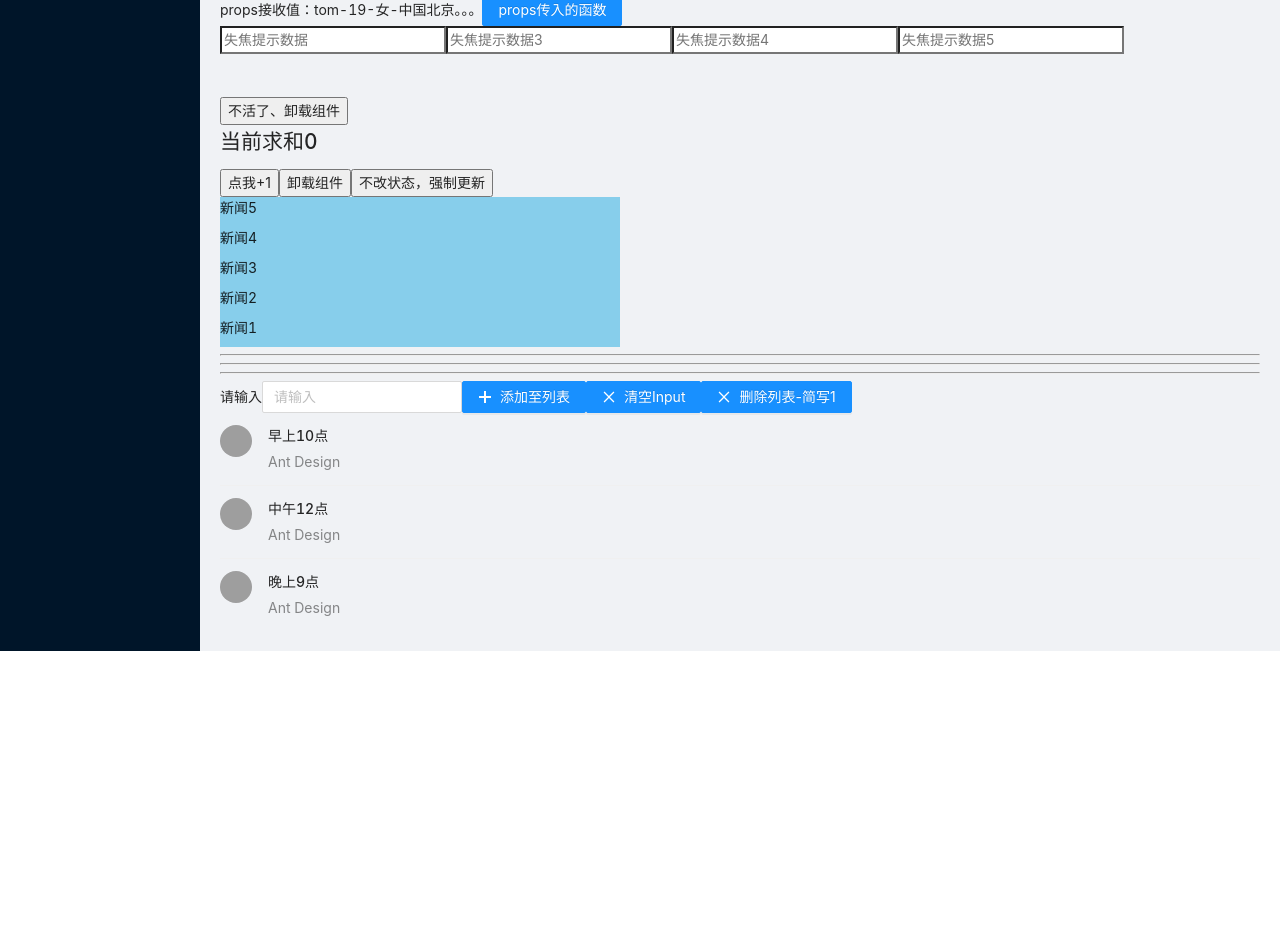
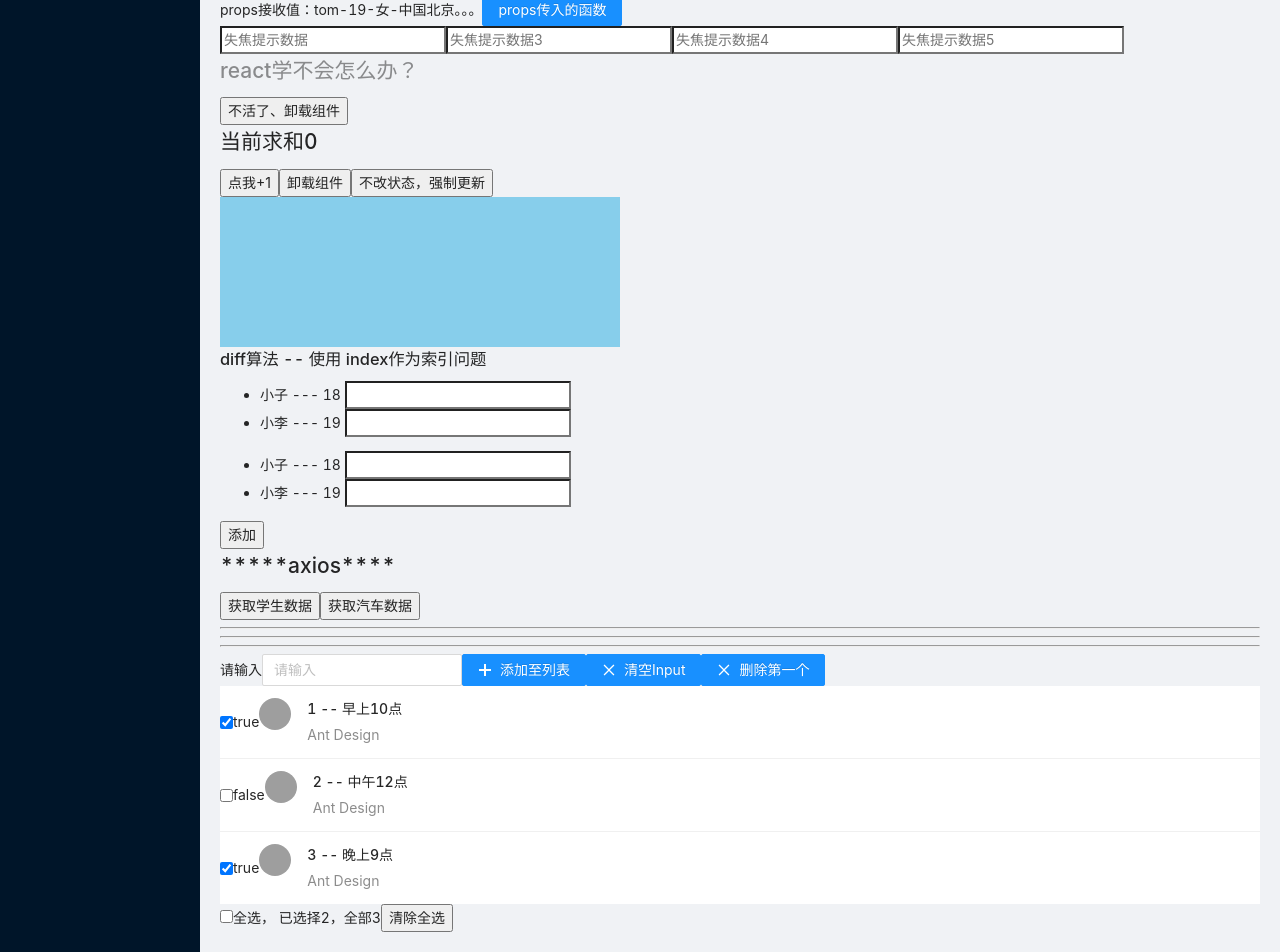
Before and after one commit to shufan100/react-antd-project, a React (Create React App) app: page / in a window 1280 px wide. Shown: the part 242-1194 px from the top of the page. Before the commit the page ends 893 px from the top, so only its background shows below. Built offline with nearby package versions, Linux system fonts and the light colour scheme; grey boxes are pictures that could not be loaded.

Commit message:
axios和配置代理

```diff
--- a/package.json
+++ b/package.json
@@ -8,6 +8,7 @@
     "@testing-library/user-event": "^12.8.3",
     "antd": "^4.16.13",
     "axios": "^0.21.4",
+    "nanoid": "^3.3.1",
     "prop-types": "^15.8.1",
     "react": "^17.0.2",
     "react-dom": "^17.0.2",
--- a/public/index.html
+++ b/public/index.html
@@ -2,42 +2,28 @@
 <html lang="en">
   <head>
     <meta charset="utf-8" />
+    <!-- %PUBLIC_URL%：代表public文件夹路径 -->
     <link rel="icon" href="%PUBLIC_URL%/favicon.ico" />
+    <!-- 开启理想视口，用于移动端网页适配 -->
     <meta name="viewport" content="width=device-width, initial-scale=1" />
+    <!-- 用于配置浏览器页签+地址栏的颜色(仅支持安卓手机) -->
     <meta name="theme-color" content="#000000" />
+    <!-- 描述网站信息 -->
     <meta
       name="description"
       content="Web site created using create-react-app"
     />
+    <!-- 用于指定网页添加到手机主屏幕后的图标 -->
     <link rel="apple-touch-icon" href="%PUBLIC_URL%/logo192.png" />
-    <!--
-      manifest.json provides metadata used when your web app is installed on a
-      user's mobile device or desktop. See https://developers.google.com/web/fundamentals/web-app-manifest/
-    -->
+    <!-- 用于加壳时的配置文件 -->
     <link rel="manifest" href="%PUBLIC_URL%/manifest.json" />
-    <!--
-      Notice the use of %PUBLIC_URL% in the tags above.
-      It will be replaced with the URL of the `public` folder during the build.
-      Only files inside the `public` folder can be referenced from the HTML.
 
-      Unlike "/favicon.ico" or "favicon.ico", "%PUBLIC_URL%/favicon.ico" will
-      work correctly both with client-side routing and a non-root public URL.
-      Learn how to configure a non-root public URL by running `npm run build`.
-    -->
-    <title>React App</title>
+    <title>React-Antd-Project</title>
   </head>
   <body>
-    <noscript>You need to enable JavaScript to run this app.</noscript>
+    <!-- 若浏览器不支持js则展示标签中的内容 -->
+    <noscript>你的浏览器不支持JavaScript的运行.</noscript>
     <div id="root"></div>
-    <!--
-      This HTML file is a template.
-      If you open it directly in the browser, you will see an empty page.
 
-      You can add webfonts, meta tags, or analytics to this file.
-      The build step will place the bundled scripts into the <body> tag.
-
-      To begin the development, run `npm start` or `yarn start`.
-      To create a production bundle, use `npm run build` or `yarn build`.
-    -->
   </body>
 </html>
--- a/src/reportWebVitals.js
+++ b/src/reportWebVitals.js
@@ -1,5 +1,6 @@
 const reportWebVitals = onPerfEntry => {
   if (onPerfEntry && onPerfEntry instanceof Function) {
+    // 引了一个'web-vitals库
     import('web-vitals').then(({ getCLS, getFID, getFCP, getLCP, getTTFB }) => {
       getCLS(onPerfEntry);
       getFID(onPerfEntry);
--- a/src/store/action-type.js
+++ b/src/store/action-type.js
@@ -5,4 +5,6 @@ export const APP_SET_TITLE = 'APP_SET_TITLE';
 // user
 export const USER_SET_INPUTCHANGE = 'user_set_inputChange';  // 111步
 export const USER_SET_LISTPUSH = 'user_set_listpush';
+export const USER_EDIT_ITEM = 'user_edit_item';
 export const USER_DELETE_ITEM = 'user_delete_item';
+export const USER_CHENCKALL_ITEM = 'user_checkall_item';
--- a/src/store/actions/index.js
+++ b/src/store/actions/index.js
@@ -1,10 +1,12 @@
 // action内的方法主要是用于封装，每个方法返回的都是一个对象，然后再由组件内的stroe.dispatch(acion对象（{type:'',data:null}）),而dispatch方法执行提交到reducers里
 import { toggleSiderBar, setCodeAction, setTitleAction } from './app';
-import { deleteItemAction, resetInputAction } from './user';
+import { deleteItemAction, resetInputAction, editItemAction, checkAllItemAction } from './user';
 export {
   toggleSiderBar,
   setCodeAction,
   setTitleAction,
   deleteItemAction,
   resetInputAction, // 333步
+  editItemAction,
+  checkAllItemAction
 };
--- a/src/store/actions/user.js
+++ b/src/store/actions/user.js
@@ -9,13 +9,21 @@ import * as types from '../action-type';
 // };
 
 // 222步
-export const resetInputAction = (value)=>({
-  type:types.USER_SET_INPUTCHANGE,
+export const resetInputAction = (value) => ({
+  type: types.USER_SET_INPUTCHANGE,
   value
 });
 
 // 简写1：
-export const deleteItemAction = (data) => ({
+export const deleteItemAction = (index) => ({
   type: types.USER_DELETE_ITEM,
+  index,
+});
+export const editItemAction = (data) => ({
+  type: types.USER_EDIT_ITEM,
   data,
 });
+export const checkAllItemAction = (value) => ({
+  type: types.USER_CHENCKALL_ITEM,
+  value,
+});
--- a/src/store/reducers/user.js
+++ b/src/store/reducers/user.js
@@ -1,23 +1,20 @@
 import * as types from '../action-type'; // 777步
+import { nanoid } from 'nanoid';
 
 const userState = {
   token: '111',
   inputVal: '请输入',
-  statelList: ['早上10点', '中午12点', '晚上9点'],
+  statelList: [
+    { id: 1, done: true, name: '早上10点' },
+    { id: 2, done: false, name: '中午12点' },
+    { id: 3, done: true, name: '晚上9点' },
+  ],
 };
 // store.dispatch({...})方法提交就到这里，action接收的是dispatch的对象，而这个对象是action的方法执行后返回的
 export function user (state = userState, action) {
   // Reducer里只能接受state，不能改变state,返回新得对象
 
   // input输入 / 传空清除输入
-  // if (action.type === 'USER_SET_INPUTCHANGE') {
-  //   return {
-  //     ...state,
-  //     inputVal: action.value
-  //   };
-  // }
-
-  // 888步
   if (action.type === types.USER_SET_INPUTCHANGE) {
     return {
       ...state,
@@ -25,30 +22,43 @@ export function user (state = userState, action) {
     };
   }
 
-  // 将input值push到列表中
-  // console.log(action, '---');
+  // 添加至列表：将input值push到列表中
   if (types.USER_SET_LISTPUSH === action.type) {
     let newState = JSON.parse(JSON.stringify(state));
     if (newState.inputVal && newState.inputVal !== '请输入') {
-      newState.statelList.push(newState.inputVal);
+      const obj = { id: nanoid(), name: newState.inputVal, done: false };
+      newState.statelList.push(obj);
       newState.inputVal = '请输入';
     }
+    return newState;
+  }
+  // 修改列表
+  if (types.USER_EDIT_ITEM === action.type) {
+    let newState = JSON.parse(JSON.stringify(state));
+    newState.statelList.forEach(item => item.id === action.data.id ? item.done = action.data.done : item.done);
+    return newState;
+  }
+
+  // 全选列表
+  if (types.USER_CHENCKALL_ITEM === action.type) {
+    let newState = JSON.parse(JSON.stringify(state));
+    newState.statelList.forEach(item => item.done = action.value);
     return newState;
   }
 
   // 删除列表
   if (types.USER_DELETE_ITEM === action.type) {
-    // console.log('简写1');
-    let newState = JSON.parse(JSON.stringify(state));
-    newState.statelList.splice(action.index, 1);
-    return newState;
-  }
-  if (action.type === 'USER_DELETE_ITEM1') {
-    // console.log('原生写法');
     let newState = JSON.parse(JSON.stringify(state));
     newState.statelList.splice(action.index, 1);
     return newState;
   }
 
+  //   // console.log('原生写法');
+  // if (action.type === 'USER_DELETE_ITEM1') {
+  //   let newState = JSON.parse(JSON.stringify(state));
+  //   newState.statelList.splice(action.index, 1);
+  //   return newState;
+  // }
+
   return state;
 };
--- a/src/views/layout/Content/index.jsx
+++ b/src/views/layout/Content/index.jsx
@@ -1,12 +1,13 @@
 import React, { Component } from 'react';
 import ReactDOM from 'react-dom';
+import axios from 'axios';
 import { PropTypes } from 'prop-types';
 import { Layout, Button, List, Avatar, Input } from 'antd';
 import { PlusOutlined, CloseOutlined } from '@ant-design/icons';
 import './index.scss';
 import { connect } from 'react-redux';
 import store from '../../../store'; // 11步
-import { deleteItemAction, resetInputAction } from '@/store/actions';  // 444步
+import { deleteItemAction, resetInputAction, editItemAction, checkAllItemAction } from '@/store/actions';  // 444步
 const { Content } = Layout;
 
 
@@ -39,7 +40,7 @@ class LayoutContentClass extends Component {
     address: '美国旧金山。。。',
   };
 
-  // *********初始化状态**********************************************************
+  // *********初始化状态state**********************************************************
   state = {
     list: [
       {
@@ -59,12 +60,17 @@ class LayoutContentClass extends Component {
     list2: ['Angular', 'React', 'Vue'],
     opacity: 0.5,
     count: 0,
-    newsArr: []
+    newsArr: [],
+    personList: [
+      { id: 1, name: '小子', age: 18 },
+      { id: 2, name: '小李', age: 19 },
+    ],
+    listIndex: -1
   };
   // 创建ref容器，一个容器对应一个
   myRef = React.createRef();
 
-  // 自定义方法(是直接挂在LayoutContent实例对象上)8******************************************
+  // ------------------click写法传参-------------------------------------
   demo () {
     console.log('按钮1', this);
   }
@@ -76,50 +82,58 @@ class LayoutContentClass extends Component {
     console.log('按钮3', param, this);
 
   }
-  // setState ******************************************
-  setShow () {
+
+  // ------------------setState-------------------------------------
+  setShow = () => {
     // 严重注意：state必须通过setState进行更新，且更新的动作好是合并
     this.setState({
       isShow: !this.state.isShow
     });
-    // this.props.speak() //props传入的函数
+    this.props.speak('子组件传的参数'); //props传入的函数
   }
-  // -------------------------------------------------------
-  // 新增
+
+  // ------------------列表-------------------------------------
+  // input输入:（只有input才能这么拿值）
+  inputChange = (e) => {
+    // 正常是提交一个对象到reducers里，但是通过封装的action的方法，返回新的对象，然后再提交，和原先的直接提交是一回事
+    store.dispatch(resetInputAction(e.target.value));
+  }
+  // 清空Input
+  reset = () => {
+    // 555步
+    store.dispatch(resetInputAction(''));
+  }
+  // 添加至列表
   add = () => {
     store.dispatch({ type: 'user_set_listpush' });
   }
-  reset = () => {
-    // 555步
-    store.dispatch(resetInputAction(''));
+  // 删除列表：
+  deleteItem1 = (index) => {
+    // Redux简写
+    store.dispatch(deleteItemAction(index));
+    // Redux原始写法
     // store.dispatch({
-    //   type:'USER_SET_INPUTCHANGE',
-    //   value:''
+    //   type: 'USER_DELETE_ITEM1',
+    //   index
     // });
   }
-  // 输入
-  inputChange (e) {
-    // 正常是提交一个对象到reducers里，但是通过封装的action的方法，返回新的对象，然后再提交，和原先的直接提交是一回事
-    //
-    store.dispatch(resetInputAction(e.target.value));
-    // store.dispatch({
-    //   type:'USER_SET_INPUTCHANGE',
-    //   value:e.target.value
-    // });
+  // 修改列表input状态
+  handleCheck = (id) => (e) => {
+    const obj = { id: id, done: e.target.checked };
+    store.dispatch(editItemAction(obj));
+  };
+  // 全选
+  handleCheckAll = (e) => {
+    console.log(e.target.checked);
+    store.dispatch(checkAllItemAction(e.target.checked));
   }
-  // 删除列表
-  // 原始写法
-  deleteItem (item, index) {
-    store.dispatch({
-      type: 'USER_DELETE_ITEM1',
-      index
-    });
-  }
-  // 简写1：
-  deleteItem1 (index) {
-    store.dispatch(deleteItemAction(index));
+  // 清除全选
+  handleCheckClear = () => {
+    store.dispatch(checkAllItemAction(false));
   }
 
+
+  // ------------------ref-------------------------------------
   // 字符串ref(弃用)
   showData = () => {
     // ref弃用，效率不高，
@@ -148,6 +162,51 @@ class LayoutContentClass extends Component {
     // e.target指对应的dom节点（input（5））
     console.log(e.target.value);
   }
+  handleMouse = (flag, index) => (e) => {
+    // console.log(flag, e.target);
+    this.setState({ listIndex: index });
+  }
+
+  // ------------------axios-------------------------------------
+  // 获取学生数据
+  getStudentsData = () => {
+    axios.get('/api1/students').then(
+      response => { console.log(response, '请求成功了！'); },
+      error => { console.log(error, '请求失败了！'); }
+    );
+  }
+  // 获取汽车数据
+  getCarsData = () => {
+    axios.get('/api2/cars').then(
+      response => { console.log(response, '请求成功了！'); },
+      error => { console.log(error, '请求失败了！'); }
+    );
+  }
+
+  // -------------------------diff---------------------------
+  addPerson = () => {
+    const { personList } = this.state;
+    const obj = { id: 3, name: '小王', age: 20 };
+    this.setState({ personList: [obj, ...personList] });
+  }
+  /**
+  慢动作回放  -- 使用index索引值做key的问题
+    初始化数据：
+      { id: 1, name: '小子', age: 18 }
+      { id: 2, name: '小李', age: 19 }
+    初始的虚拟DOM:
+      <li key=0> 小子 --- 18 </li>
+      <li key=1> 小李 --- 18 </li>
+
+    添加小王 更新后的数据：
+      { id: 3, name: '小王', age: 20 }
+      { id: 1, name: '小子', age: 18 }
+      { id: 2, name: '小李', age: 19 }
+    更新数据后的虚拟DOM:  （把小王数据放在前面渲染，索引变了，那么旧的虚拟dom的key与新的虚拟dom的内容不一样，就创建新的真的dom替换页面中的dom，这就照成性能问题）
+      <li key=0> 小王 --- 18 </li>
+      <li key=1> 小子 --- 18 </li>
+      <li key=2> 小李 --- 18 </li>
+   */
 
 
   // {/************************* 生命周期函数 *****************************************************************/}
@@ -181,18 +240,17 @@ class LayoutContentClass extends Component {
   // 组件挂载完毕的钩子（mounted）(*常用*)  初始化，发生ajax
   componentDidMount () {
     console.log('Content-componentDidMount');
-    this.timer = setInterval(() => {
-      let { opacity } = this.state;
-      opacity -= 0.1;
-      if (opacity <= 0) opacity = 1;
-      this.setState({ opacity });
-    }, 200);
-    this.timer2 = setInterval(() => {
-      const { newsArr } = this.state;
-      const news = `新闻${newsArr.length + 1}`;
-      this.setState({ newsArr: [news, ...newsArr] });
-
-    }, 1000);
+    // this.timer = setInterval(() => {
+    //   let { opacity } = this.state;
+    //   opacity -= 0.1;
+    //   if (opacity <= 0) opacity = 1;
+    //   this.setState({ opacity });
+    // }, 200);
+    // this.timer2 = setInterval(() => {
+    //   const { newsArr } = this.state;
+    //   const news = `新闻${newsArr.length + 1}`;
+    //   this.setState({ newsArr: [news, ...newsArr] });
+    // }, 1000);
   }
   getSnapshotBeforeUpdate () {
     return this.refs.list.scrollHeight;
@@ -224,7 +282,8 @@ class LayoutContentClass extends Component {
     console.log('Content-render');
 
     const { statelList, inputVal, sex, address } = this.props; // 12步
-    const { list2 } = this.state;
+    const { list2, listIndex } = this.state;
+    console.log(statelList, 'statelList');
     return ( //下面的结构不是真正的html，是jsx,虚拟dom，需要ReactDOM转成真正的html标签，变成真实dom显示在页面
       <Content className='main'>
         {/************  jsx结构内只能写表达式 、或者有返回值得语句（代码）***************/}
@@ -234,7 +293,7 @@ class LayoutContentClass extends Component {
 
         {/************************* 三元表达式 *****************************************************************/}
         {this.state.isShow ? <span>控制功能块现实隐藏</span> : ''}
-        <Button type="primary" onClick={this.setShow.bind(this)}>显示/隐藏</Button>
+        <Button type="primary" onClick={this.setShow}>显示/隐藏</Button>
 
         {/************************* for循环 / if判断  *****************************************************************/}
         <ul>
@@ -263,7 +322,7 @@ class LayoutContentClass extends Component {
         {/************************* props：只读的不允许改 *****************************************************************/}
         <div>
           <span>props接收值：{this.props.name}-{this.props.age + 1}-{sex}-{address}</span>
-          <Button type="primary" onClick={this.props.speak.bind(this)}>props传入的函数</Button>
+          <Button type="primary" onClick={() => this.props.speak('csss')}>props传入的函数</Button>
         </div>
 
         {/************************* refs *****************************************************************/}
@@ -290,44 +349,67 @@ class LayoutContentClass extends Component {
           <button onClick={this.death}>卸载组件</button>
           <button onClick={this.force}>不改状态，强制更新</button>
         </div>
-        {/* 111 */}
+
+        {/*************************  事例+getSnapshotBeforeUpdate *****************************************************************/}
         <div className='list' ref='list'>
           {
             this.state.newsArr.map((n, index) => <div key={index} className='news'>{n}</div>)
           }
         </div>
 
+        {/************************* diff算法实例 *****************************************************************/}
+        <h1>diff算法 -- 使用 index作为索引问题</h1>
+        <ul>
+          {
+            this.state.personList.map((item, index) => <li key={index}>{item.name} --- {item.age} <input type='text' /></li>)
+          }
+        </ul>
+        <ul>
+          {
+            this.state.personList.map((item, index) => <li key={item.id}>{item.name} --- {item.age} <input type='text' /></li>)
+          }
+        </ul>
+        <button onClick={this.addPerson}>添加</button><br />
+
+        {/************************* axios *****************************************************************/}
+        <h2>*****axios****</h2>
+        <button onClick={this.getStudentsData}>获取学生数据</button>
+        <button onClick={this.getCarsData}>获取汽车数据</button>
 
         <hr />
         <hr />
         <hr />
         {inputVal}
-        <Input placeholder={inputVal} value={inputVal === '请输入' ? '' : inputVal} className='main-input' onChange={this.inputChange.bind(this)} />
-        <Button type="primary" icon={<PlusOutlined />} onClick={this.add}>
-          添加至列表
-        </Button>
-        <Button type="primary" icon={<CloseOutlined />} onClick={this.reset}>
-          清空Input
-        </Button>
-        {/* <br /> */}
-        <Button type="primary" icon={<CloseOutlined />} onClick={this.deleteItem1.bind(this, 0)}>
-          删除列表-简写1
-        </Button>
+        <Input placeholder={inputVal} value={inputVal === '请输入' ? '' : inputVal} className='main-input' onChange={this.inputChange} />
+        <Button type="primary" icon={<PlusOutlined />} onClick={this.add}>添加至列表</Button>
+        <Button type="primary" icon={<CloseOutlined />} onClick={this.reset}>清空Input</Button>
+        <Button type="primary" icon={<CloseOutlined />} onClick={() => this.deleteItem1(0)}>删除第一个</Button>
         <List
           itemLayout="horizontal"
           dataSource={statelList}
           renderItem={(item, index) => (
-            // <List.Item onClick={this.deleteItem.bind(this, item, index)}>
-            <List.Item onClick={this.deleteItem1.bind(this, index)}>
+            // 不设置key,循环就会拿索引，然后就会造成key混乱，然后虚拟dom赋值给input
+            <List.Item key={item.id} style={{ backgroundColor: listIndex === index ? '#ddd' : '#fff' }} onMouseEnter={this.handleMouse(true, index)} onMouseLeave={this.handleMouse(false)}  >
+              <input type="checkbox" checked={item.done} onChange={this.handleCheck(item.id)} />
+              <span>{item.done ? 'true' : 'false'}</span>
               <List.Item.Meta
                 avatar={<Avatar src="https://joeschmoe.io/api/v1/random" />}
-                title={<span>{item}</span>}
+                title={<span>{item.id} -- {item.name} </span>}
                 description="Ant Design" />
+
+              <button style={{ display: listIndex === index ? 'block' : 'none' }} onClick={() => this.deleteItem1(index)}>删除</button>
             </List.Item>
-          )} />
+          )
+          } />
+        <div>
+          {/* defaultChecked:只在初始化加载，不允许修改 */}
+          <input type="checkbox" checked={(statelList.filter(i => i.done).length) === statelList.length ? true : false} onChange={this.handleCheckAll} />全选，
+          已选择{statelList.filter(i => i.done).length}，全部{statelList.length}
+          <button onClick={this.handleCheckClear}>清除全选</button>
+        </div>
 
 
-      </Content>
+      </Content >
     );
   }
 
@@ -350,6 +432,7 @@ const LayoutContentFun = (props) => {
   const getName = param => {
     console.log(param);
   };
+
   return (
     <div className="app-container">
       <h1 style={{ color: 'red', textAlign: 'center' }}>函数式组件</h1>
--- a/src/views/layout/index.jsx
+++ b/src/views/layout/index.jsx
@@ -9,8 +9,8 @@ class Home extends Component {
     sex: '女',
     address: '中国北京。。。'
   };
-  speak = () => {
-    console.log('你点击了我！');
+  speak = (param) => {
+    console.log('你点击了我！', param);
   }
   render () {
     return (
```
Also changed, not shown: src/index.js (+11 -10 lines), src/setupProxy.js (added, +20 -0 lines), 2 other files (tests, documents, lock files or other folders).
